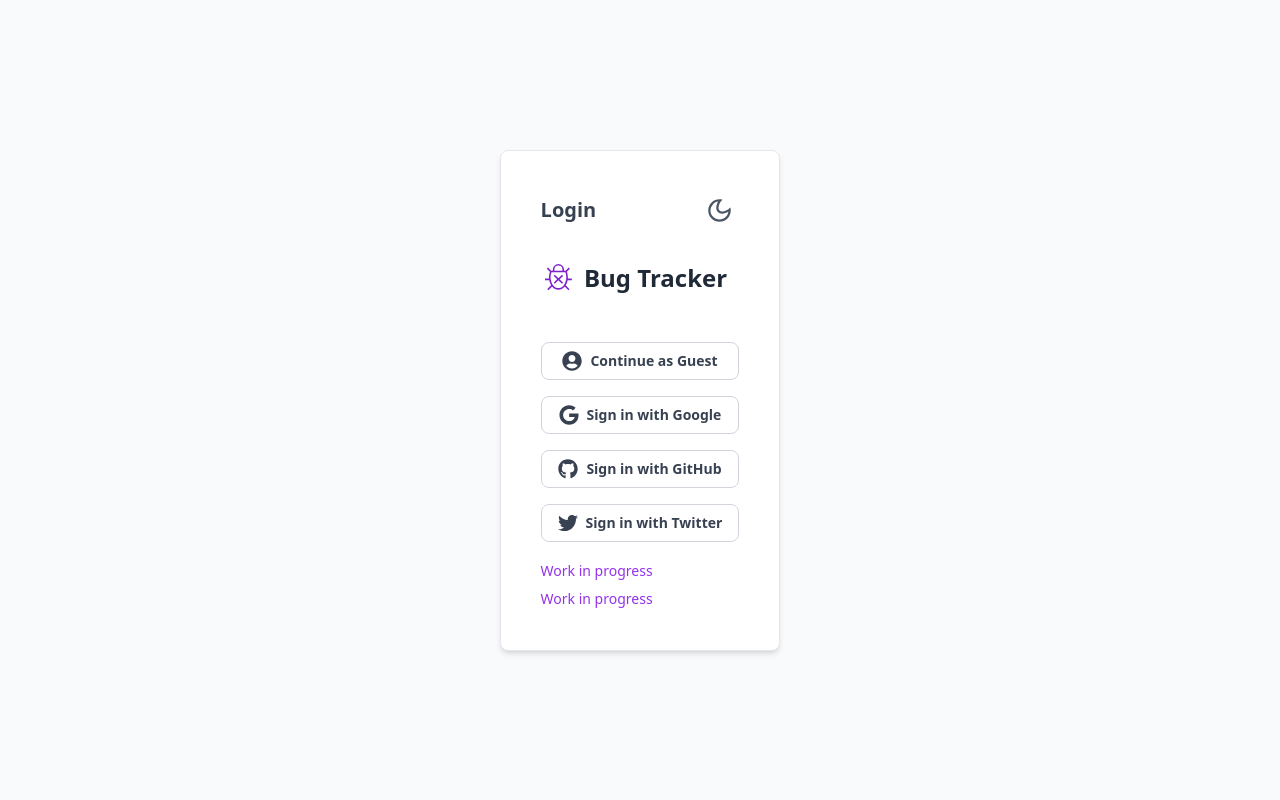
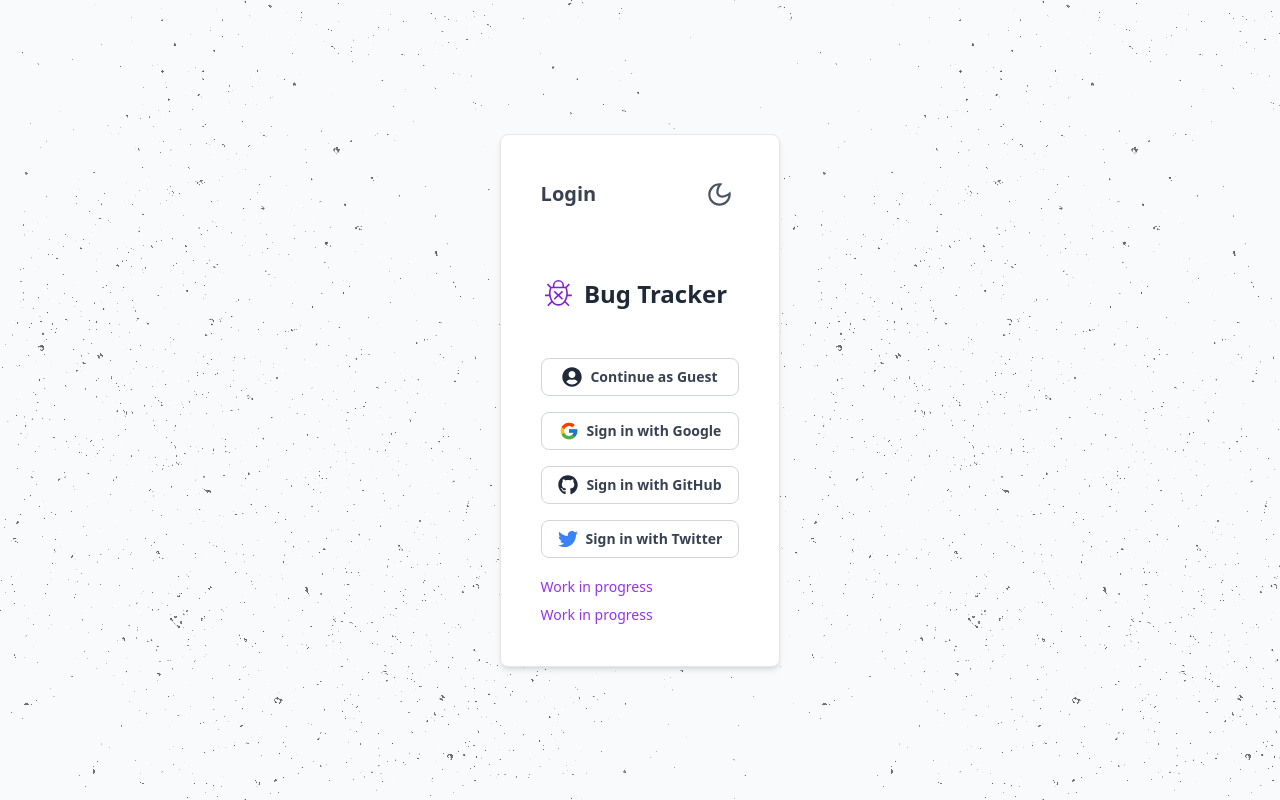
Before and after one commit to diego-rg/bug-tracker, a React (Create React App) app: page /login in a window 1280 px wide. Built offline with nearby package versions, Linux system fonts and the light colour scheme; no server answers.

Commit message:
login icons and bg

```diff
--- a/package.json
+++ b/package.json
@@ -9,7 +9,6 @@
     "@testing-library/user-event": "^13.5.0",
     "axios": "^1.1.3",
     "formik": "^2.2.9",
-    "i": "^0.3.7",
     "npm": "^9.2.0",
     "react": "^18.2.0",
     "react-dom": "^18.2.0",
--- a/src/components/Login.jsx
+++ b/src/components/Login.jsx
@@ -1,5 +1,6 @@
 import { CgMoon, CgSun } from "react-icons/cg";
-import { FaGithub, FaTwitter, FaUserCircle, FaGoogle } from "react-icons/fa";
+import { FaGithub, FaTwitter, FaUserCircle } from "react-icons/fa";
+import { FcGoogle } from "react-icons/fc";
 import { VscDebug } from "react-icons/vsc";
 import { useSelector, useDispatch } from "react-redux";
 
@@ -10,13 +11,13 @@ const Login = () => {
   const darkMode = useSelector((state) => state.theme.darkMode);
 
   return (
-    <div className="flex justify-center items-center min-h-screen p-6 bg-gray-50 dark:bg-gray-900">
+    <div className="flex justify-center items-center min-h-screen p-6 bg-gray-50 dark:bg-gray-900 bg-[url('../public/images/login.png')]">
       <div
         className="flex flex-col h-full min-w-fit md:w-1/5 items-center bg-white rounded-lg border border-gray-200 shadow-md dark:bg-gray-800
       dark:border-gray-700 justify-center p-6 md:p-10"
       >
         <div className="w-full">
-          <div className="flex justify-between items-center">
+          <div className="flex justify-between items-center mb-8">
             <h1 className="text-xl font-semibold text-gray-700 dark:text-gray-200">Login</h1>
             <button onClick={() => dispatch(toggleTheme())} className="btn-menu" aria-label="Toggle color mode">
               {darkMode ? <CgSun size={27} /> : <CgMoon size={27} />}
@@ -31,22 +32,30 @@ const Login = () => {
           </div>
 
           <a className="btn-signIn cursor-pointer" href={process.env.REACT_APP_LOGIN_GUEST}>
-            <FaUserCircle size={20} />
+            <span className="text-gray-800 dark:text-gray-200">
+              <FaUserCircle size={20} />
+            </span>
             <span className="pl-2 text-md font-bold">Continue as Guest</span>
           </a>
 
           <a className="btn-signIn cursor-pointer" href={process.env.REACT_APP_LOGIN_GOOGLE}>
-            <FaGoogle size={20} />
+            <span className="text-purple-700 dark:text-purple-500">
+              <FcGoogle size={20} />
+            </span>
             <span className="pl-2 text-md font-bold">Sign in with Google</span>
           </a>
 
           <a className="btn-signIn cursor-pointer" href="/login">
-            <FaGithub size={20} />
+            <span className="text-gray-800 dark:text-gray-200">
+              <FaGithub size={20} />
+            </span>
             <span className="pl-2 text-md font-bold">Sign in with GitHub</span>
           </a>
 
           <a className="btn-signIn cursor-pointer" href="/login">
-            <FaTwitter size={20} />
+            <span className="text-blue-500 dark:text-blue-400">
+              <FaTwitter size={20} />
+            </span>
             <span className="pl-2 text-md font-bold">Sign in with Twitter</span>
           </a>
 
```
Also changed, not shown: public/images/login.png (added), 1 other file (tests, documents, lock files or other folders).
